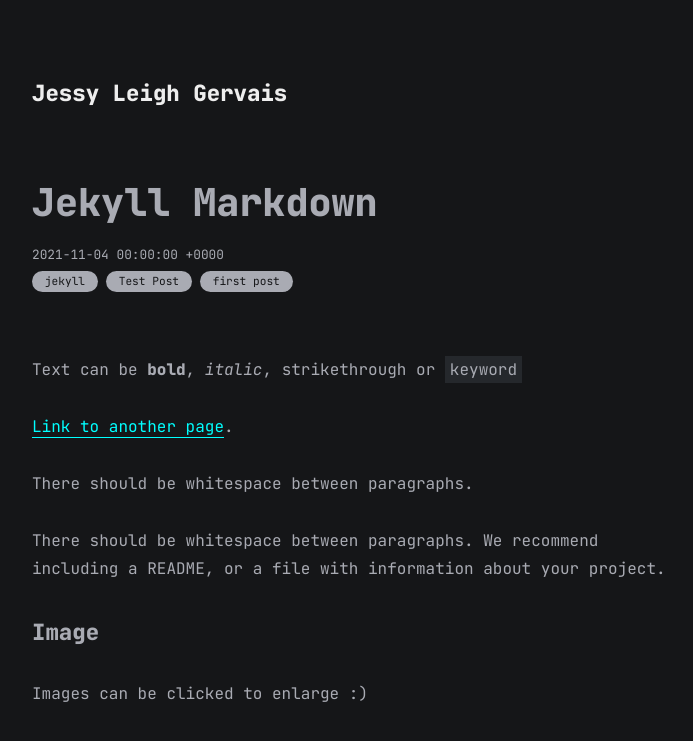
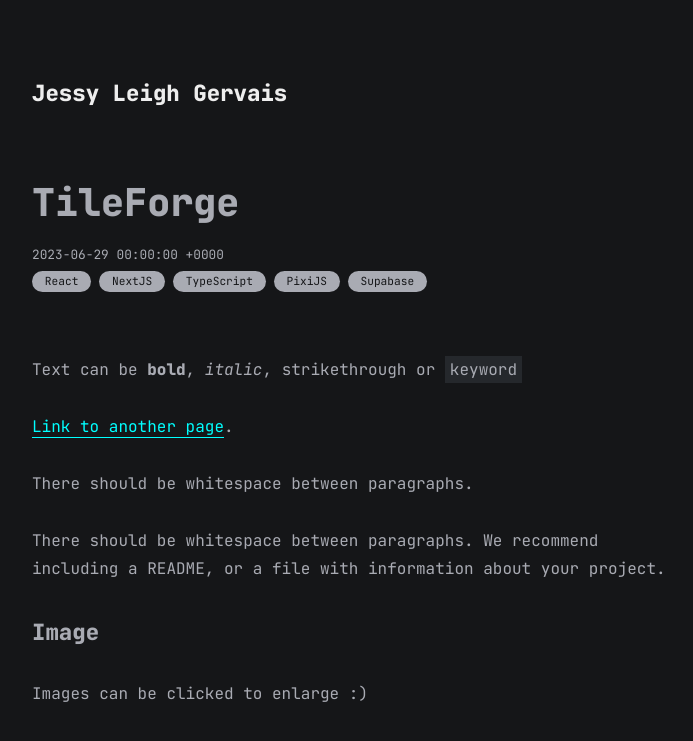
Before and after one commit to tullyganbif/portfolio, a Jekyll site: the page built from docs/all_collections/_posts/2023-06-29-tileforge.md, in a window 1280 px wide and 900 px high, cut to the strip 0-749 px from the top of the window. Shown: the top 741 px of the strip, without its empty margins (283-976 px from the left). Built offline with Jekyll 4.4.1, drawn with Linux system fonts in a browser that asks for light colours.

Commit message:
updated rest of posts + fixed css

```diff
--- a/docs/_layouts/blog.html
+++ b/docs/_layouts/blog.html
@@ -7,7 +7,9 @@
       <section class="articles">
         {% for post in site.posts %}
         <article class="article">
+          {% if post.img %}
           <img src="{{post.img}}" alt="" />
+          {% endif %}
           <h2 class="article-title">
             <a href="{{site.baseurl}}{{post.url}}"> {{post.title}} </a>
           </h2>
@@ -15,8 +17,8 @@
           <small class="date">{{post.dateString}}</small>
           <div class="categories">
             {% for c in post.categories %}
-            <a href="#!" data-base-url="{{site.baseurl}}" class="category"
-              >{{c}}</a
+            <p class="category"
+              >{{c}}</p
             >
             {% endfor %}
           </div>
--- a/docs/all_collections/_posts/2021-11-04-jekyll-markdown.md
+++ b/docs/all_collections/_posts/2023-06-29-tileforge.md
@@ -1,8 +1,11 @@
 ---
 layout: post
-title: Jekyll Markdown
-date: 2021-11-04
-categories: ["jekyll", "Test Post", "first post"]
+title: TileForge
+date: 2023-06-29
+dateString: 2021-2023
+categories: [React, NextJS, TypeScript, PixiJS, Supabase]
+img: https://cdn.discordapp.com/attachments/678975352730681394/1123995995575951491/tileforge.png
+description: A free to use, web based map builder for tabletop roleplaying gamers.
 ---
 
 Text can be **bold**, _italic_, ~~strikethrough~~ or `keyword`
```
Also changed, not shown: docs/all_collections/_posts/2023-06-29-protogen.md (added, +123 -0 lines), docs/assets/css/blog.css (+8 -0 lines).
